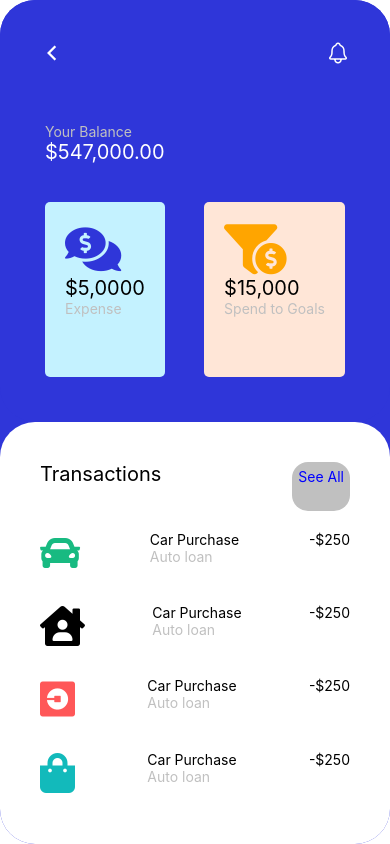
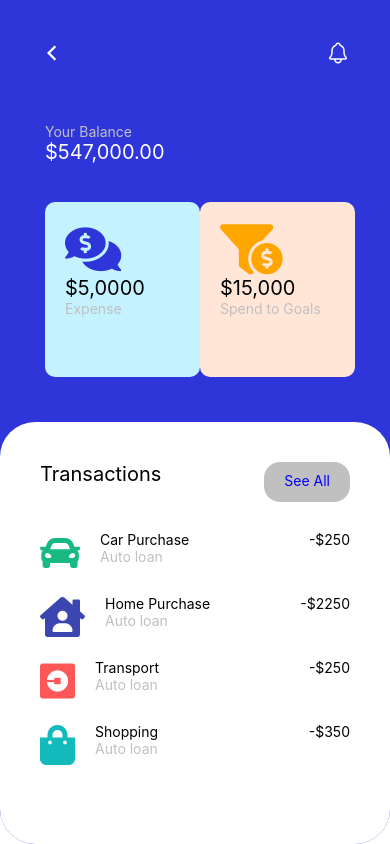
Before and after one commit to Umesh-spkt/React-Native, a React Native app: screen / in a window 390 px wide. Built offline with nearby package versions, Linux system fonts and the light colour scheme.

Commit message:
corrected bank ui layout

```diff
--- a/App.js
+++ b/App.js
@@ -35,14 +35,14 @@ export default function App() {
 
         <View style={styles.btop}>
           <Text style={{ fontSize: 20 }}>Transactions</Text>
-          <View style={{ backgroundColor: "#C0C0C0", borderRadius: 16, padding: 6 }}><Text style={{ color: "blue" }}>See All</Text></View>
+          <View style={{ backgroundColor: "#C0C0C0", borderRadius: 16, paddingHorizontal:20, paddingVertical:10, height:40 }}><Text style={{ color: "blue", textAlign:"center"}}>See All</Text></View>
         </View>
 
         <View style={styles.tranx}>
           <Transactions spent="Car Purchase" type="Auto loan" dollar="-$250" tcolor="#18BA81">car</Transactions>
-          <Transactions spent="Car Purchase" type="Auto loan" dollar="-$250" tcolor="3C46B0">house-user</Transactions>
-          <Transactions spent="Car Purchase" type="Auto loan" dollar="-$250" tcolor="#FF5758">uber</Transactions>
-          <Transactions spent="Car Purchase" type="Auto loan" dollar="-$250" tcolor="#12BABB">shopping-bag</Transactions>
+          <Transactions spent="Home Purchase" type="Auto loan" dollar="-$2250" tcolor="#3C46B0">house-user</Transactions>
+          <Transactions spent="Transport" type="Auto loan" dollar="-$250" tcolor="#FF5758">uber</Transactions>
+          <Transactions spent="Shopping" type="Auto loan" dollar="-$350" tcolor="#12BABB">shopping-bag</Transactions>
 
 
         </View>
@@ -66,7 +66,7 @@ const styles = StyleSheet.create({
     flex: 1,
     padding: 40,
     backgroundColor: '#2f36d9',
-    borderRadius: 35,
+
     flexDirection: 'column'
   },
 
--- a/components/index.js
+++ b/components/index.js
@@ -5,7 +5,7 @@ import { FontAwesome5,Ionicons } from '@expo/vector-icons';
 const Expenses = (props) => {
    return (
        <View >
-      <View style={{backgroundColor:props.bcolor,borderRadius:5,padding:20,flex:1, alignSelf:'stretch'}}>
+      <View style={{backgroundColor:props.bcolor,borderRadius:10,padding:20,flex:1, width:155}}>
           <FontAwesome5 name={props.children} size={50} color={props.iconcolor} />
           <Text style={{fontSize:20}}>{props.amount}</Text>
           <Text style={{color:"#C0C0C0"}}>{props.reason}</Text>
@@ -17,14 +17,15 @@ const Expenses = (props) => {
 
 const Transactions = (props)=>{
     return(
-        <View style={{flexDirection:'row', flex:1, justifyContent:'space-between', marginTop:20}}>
+        <View style={{flexDirection:'row', marginTop:20, justifyContent:'space-between'}}>
+        <View style={{flexDirection:'row', flex:1, flexDirection:"row"}}>
             <FontAwesome5 name={props.children}size={40} color={props.tcolor} />
-            <View>
+            <View style={{marginLeft:20}}>
                 <Text>{props.spent}</Text>
-                <Text style={{ color: "#C0C0C0" }}>{props.type}</Text>
+                <Text style={{ color:"#C0C0C0" }}>{props.type}</Text>
             </View>
-
-            <Text>{props.dollar}</Text>
+        </View>
+        <Text>{props.dollar}</Text>
         </View>
     )
 }
```
Also changed, not shown: screenshots/corrected.png (added), 1 other file (tests, documents, lock files or other folders).
